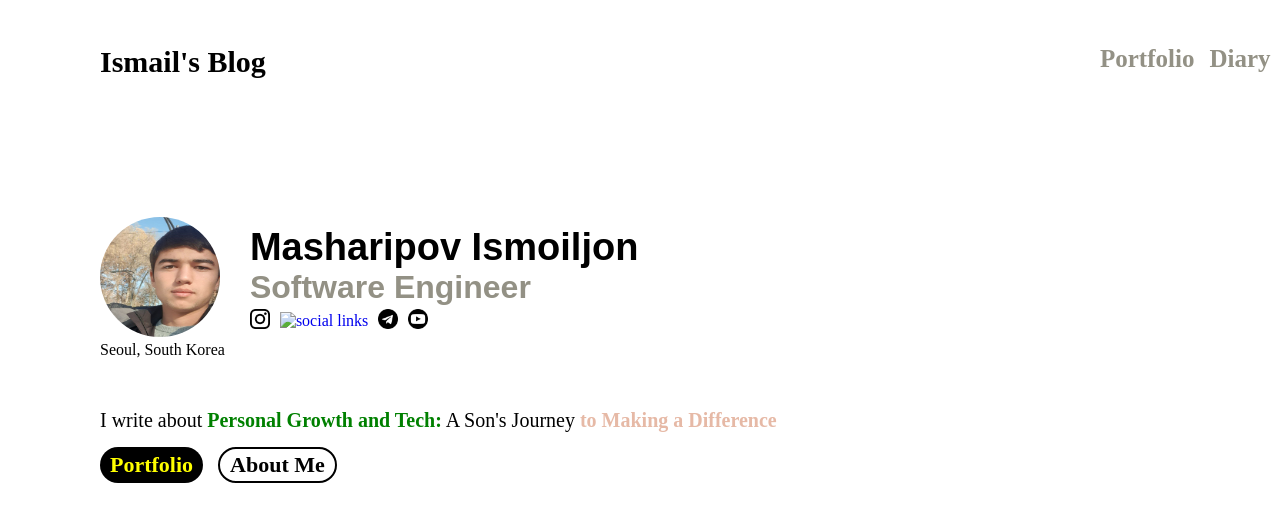
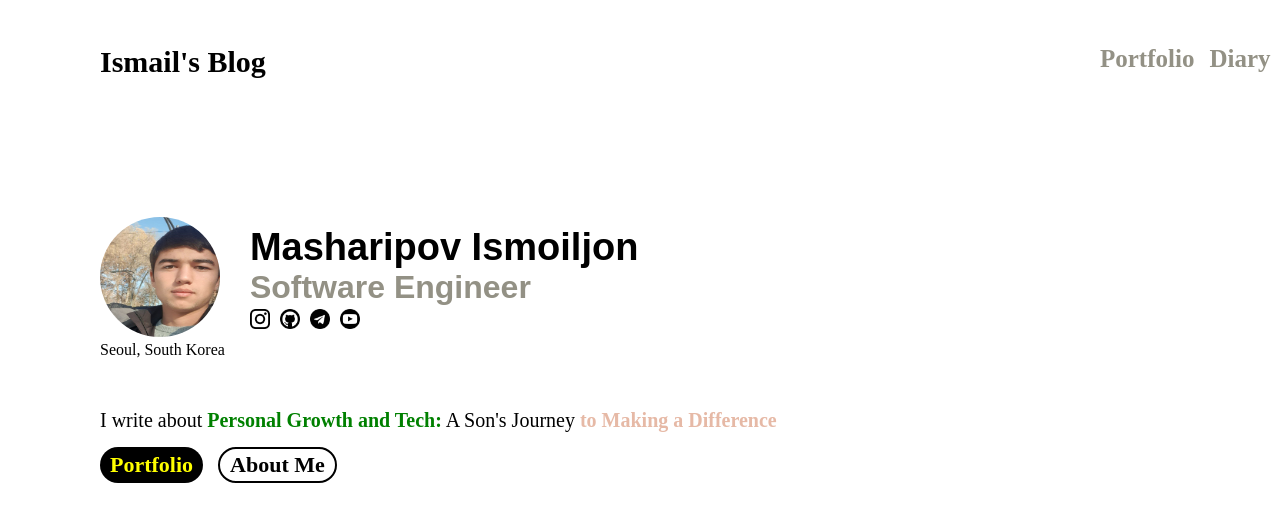
Before and after one commit to Ismoiljon1101/Ismail-s--Personal-website-, a plain HTML site: page index.html in a window 1280 px wide. Shown: the top 522 px of the page. Drawn offline with Linux system fonts and the light colour scheme.

Commit message:
git icon bug

```diff
--- a/index.html
+++ b/index.html
@@ -40,7 +40,7 @@
                                     <h1 class="career">Software Engineer </h1>
                                     <div class="socials">
                                         <a href="https://www.instagram.com/ismoiljon_masharipov/"><img class="social-icons" src="src/instagram.png" alt="social links"></a>
-                                        <a href="under-cunst.html"><img class="social-icons src="src/github_5968896.png" alt="social links"></a>
+                                        <a href="under-cunst.html"><img class="social-icons src=" src="src/github_5968896.png" alt="social links"></a>
                                         <a href="https://t.me/Ismo_dev"><img class="social-icons" src="src/telegram_2111710.png" alt="social links"></a>
                                         <a href="www.youtube.com/@ismoiljonmasharipov4110"><img class="social-icons" src="src/youtube-symbol_49411.png" alt="social links"></a>
                                        </div>
```
